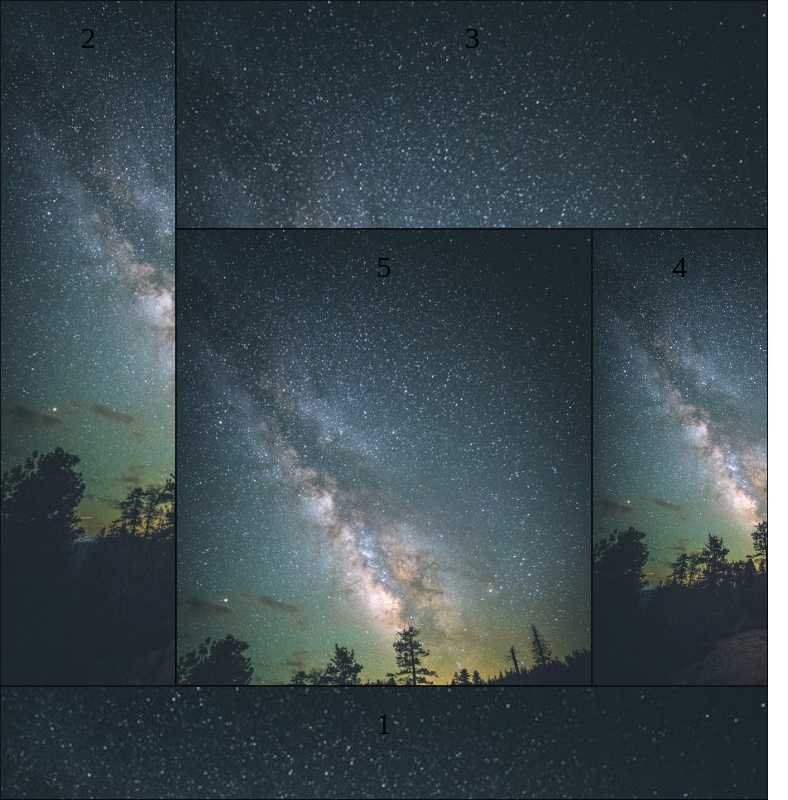
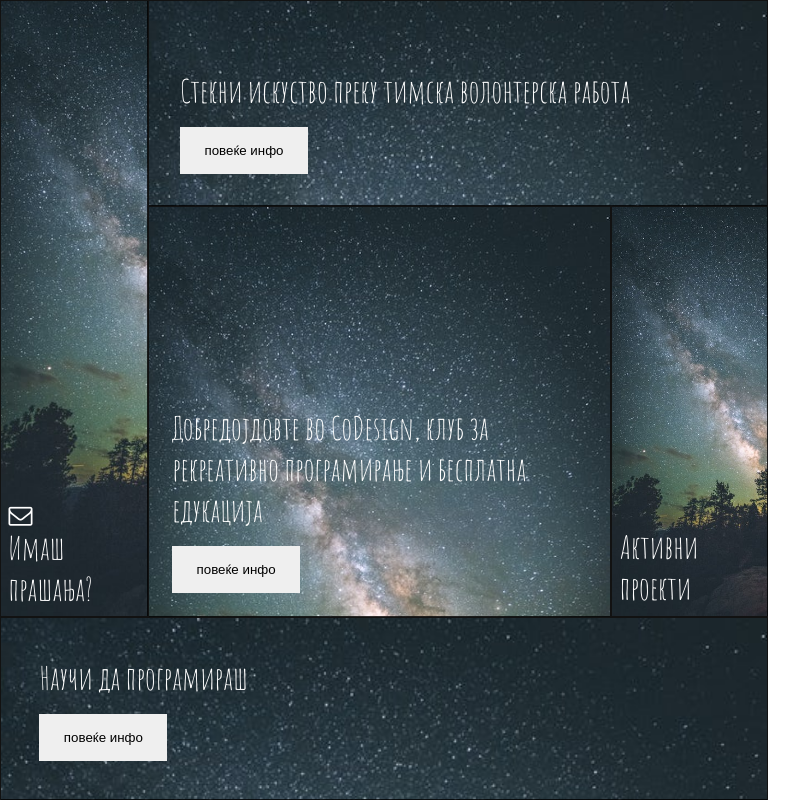
Before and after one commit to LeaLumburovska/codesign-website, a plain HTML site: page index.html in a window 1280 px wide. Shown: the full height of the page, 0-788 px from the left. Drawn offline with Linux system fonts and the light colour scheme.

Commit message:
titles and buttons in grid

```diff
--- a/index.html
+++ b/index.html
@@ -11,11 +11,11 @@
 <body>
 
    <div class="grid-wrapper">
-      <div class="grid-item" style="grid-area:header">1</div>
-      <div class="grid-item" style="grid-area:menu">2</div>
-      <div class="grid-item" style="grid-area:main">3</div>
-      <div class="grid-item" style="grid-area:right">4</div>
-      <div class="grid-item" style="grid-area:footer">5</div>
+      <div class="grid-item" style="grid-area:header" onclick="window.location.href ='#' ">Научи да програмираш<button> повеќе инфо </button></div>
+    <div class="grid-item" style="grid-area:menu" onclick="window.location.href ='#' "><i style="font-size:24px" class="fa">&#xf003;</i>Имаш прашања?</div>
+      <div class="grid-item" style="grid-area:main" onclick="window.location.href ='#' ">Стекни искуство преку тимска волонтерска работа<button> повеќе инфо </button></div>
+      <div class="grid-item" style="grid-area:right" onclick="window.location.href ='#' ">Активни проекти </div>
+      <div class="grid-item" style="grid-area:footer" onclick="window.location.href ='#' ">Добредојдовте во CoDesign, клуб за рекреативно програмирање и бесплатна едукација<button> повеќе инфо </button></div>
 
 
     </div>
--- a/mystyle.css
+++ b/mystyle.css
@@ -1,3 +1,8 @@
+@import url('https://fonts.googleapis.com/css?family=Rubik+Mono+One');
+@import url('https://fonts.googleapis.com/css?family=Caveat');
+@import url('https://fonts.googleapis.com/css?family=Amatic+SC');
+
+
 ul{
     font-size:1.2em;
     list-style: none;
@@ -43,18 +48,45 @@ text-indent: 3px;
     margin: 20px;
 }
 
+.grid-item>button{
+    width:10vw;
+    margin-top:2vh;
+    border-radius: 0;
+    padding:2vh;
+    box-shadow: none;
+    border:none;
+
+
+
+}
+
+.grid-item>button:hover{
+background:royalblue;
+}
 
 
 
 .grid-item{
+    font-size:1.2em;
   background-color: rgba(255, 255, 255, 0.2);
   border: 1px solid rgba(0, 0, 0, 0.8);
-  padding: 20px;
-  font-size: 30px;
-  text-align: center;
+  padding:5%;
+  color: white;
+
+    box-sizing: border-box;
+
     background-image: url("space.jpeg");
     background-repeat: no-repeat;
     background-size: cover;
+
+      display: flex;
+      flex-direction: column;
+      justify-content:  flex-end;
+
+/*    font-family: 'Rubik Mono One', sans-serif;*/
+    font-family: 'Amatic SC', cursive;
+    font-size: 2.5vw;
+
 
 }
 
@@ -66,6 +98,7 @@ text-indent: 3px;
 
   display: grid;
     grid-template-rows: 1fr 2fr 0.5fr;
+    grid-template-columns:1.5fr 1fr 1fr 1fr 2fr);
  grid-template-areas:
 
     'menu main main main main'
@@ -75,6 +108,11 @@ text-indent: 3px;
   box-sizing: border-box;
 
 
+
+/*
+  min-height: 0;
+  min-width: 0;
+*/
 }
 
 
```
